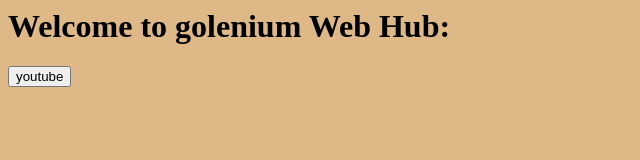
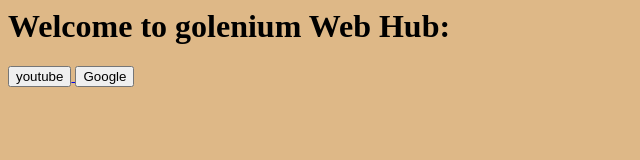
Before and after one commit to charbles21/golenium, a plain HTML site: page index.html in a window 1280 px wide. Shown: the whole page, without its empty margins (0-640 px from the left). Drawn offline with Linux system fonts and the light colour scheme.

Commit message:
Update index.html

```diff
--- a/index.html
+++ b/index.html
@@ -5,5 +5,8 @@
 <a href="https://youtube.com/">
   <button>youtube</button>
 </a>
+
+<a href="https://google.com/">
+  <button>Google</button>
 </body>
 </html>
```
